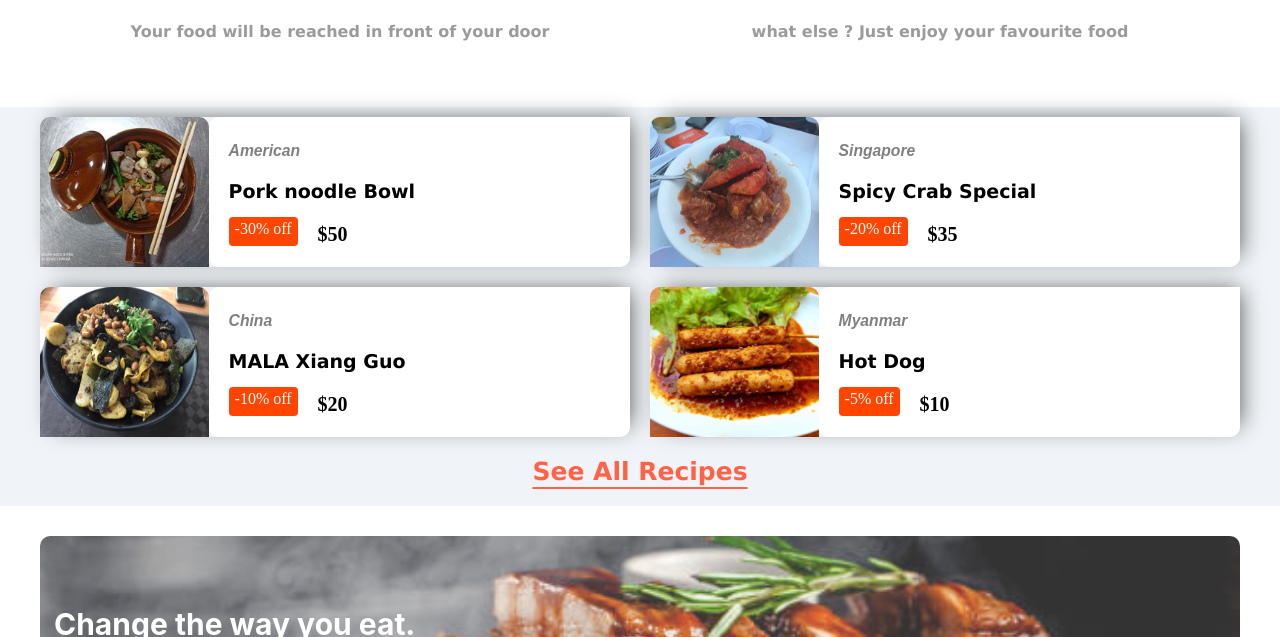
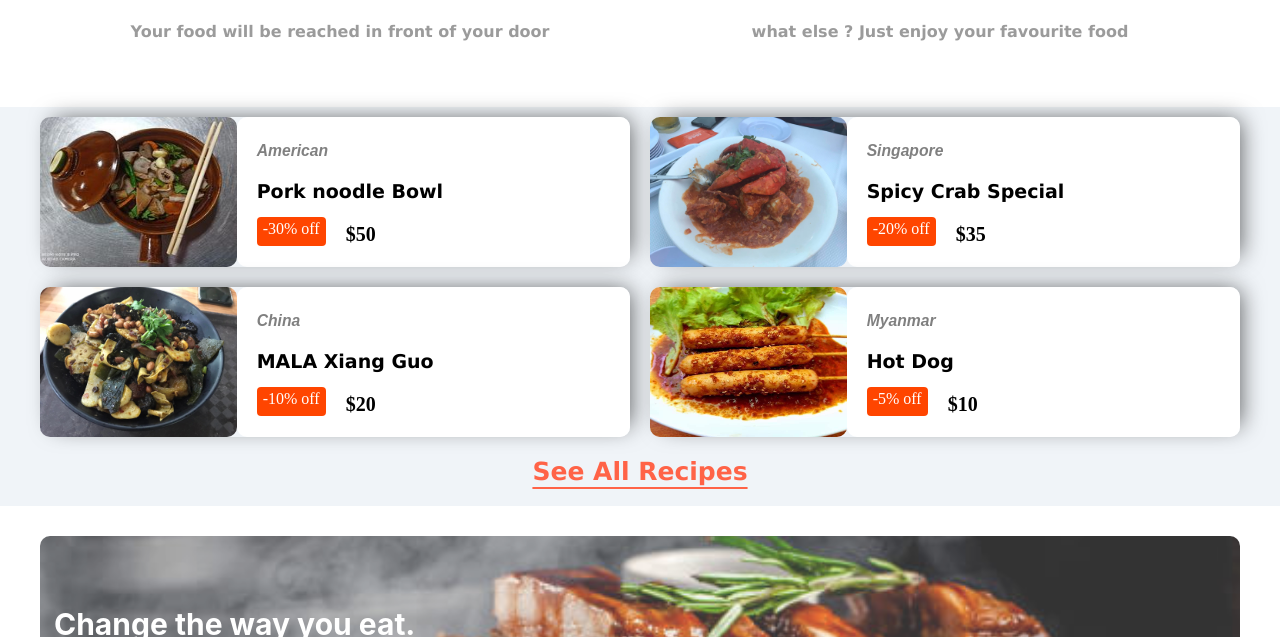
Before and after one commit to royalpn1/food, a plain HTML site: page index.html in a window 1280 px wide. Shown: the part 778-1415 px from the top of the page. Drawn offline with Linux system fonts and the light colour scheme.

Commit message:
Update index.html

```diff
--- a/index.html
+++ b/index.html
@@ -8,7 +8,7 @@
     <link rel="stylesheet" href="CSS/menu.min.css">
     <link rel="stylesheet" href="CSS/showcase.min.css">
     <link rel="stylesheet" href="CSS/orderstep.min.css">
-    <link rel="stylesheet" href="CSS/topfood.min.css">
+    <link rel="stylesheet" href="CSS/topfood.css">
     <link rel="stylesheet" href="CSS/companyoffer.min.css">
     <link rel="stylesheet" href="CSS/feedback.min.css">
     <link rel="stylesheet" href="CSS/singup.min.css">
```
